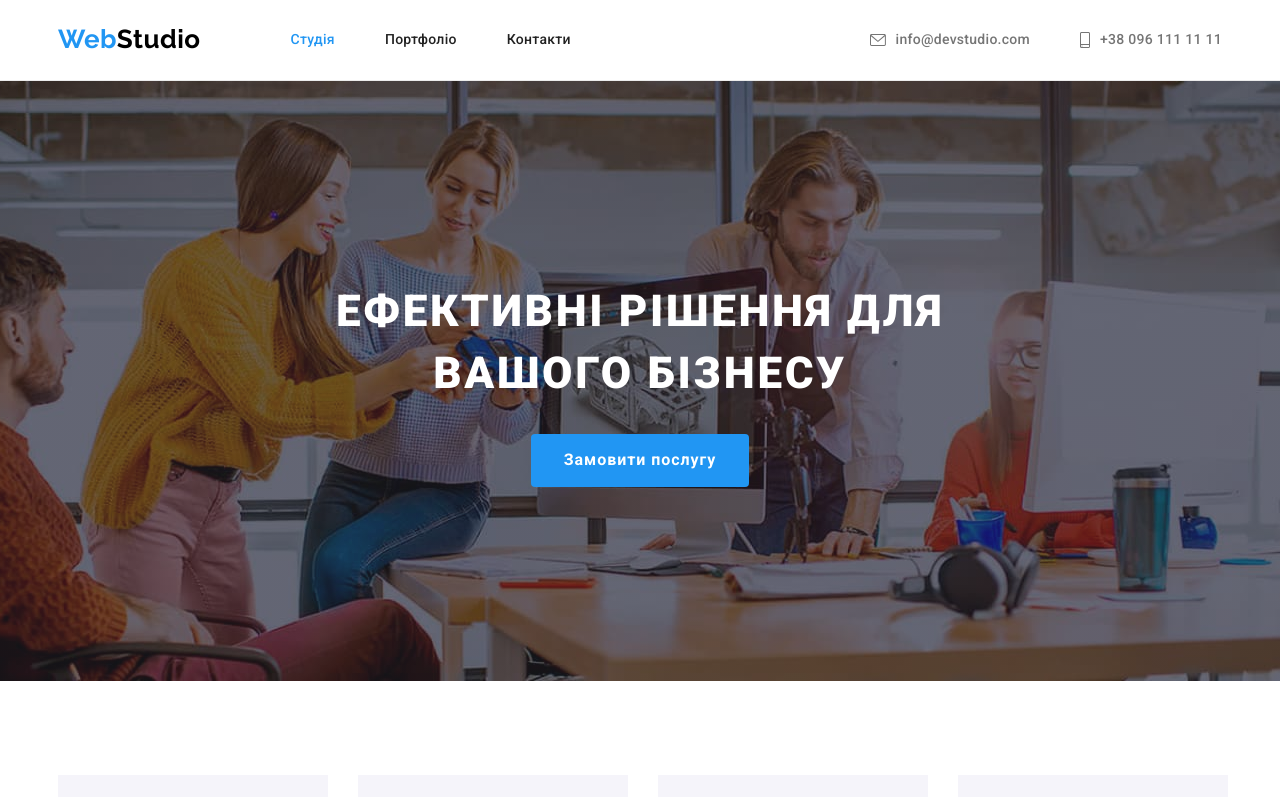
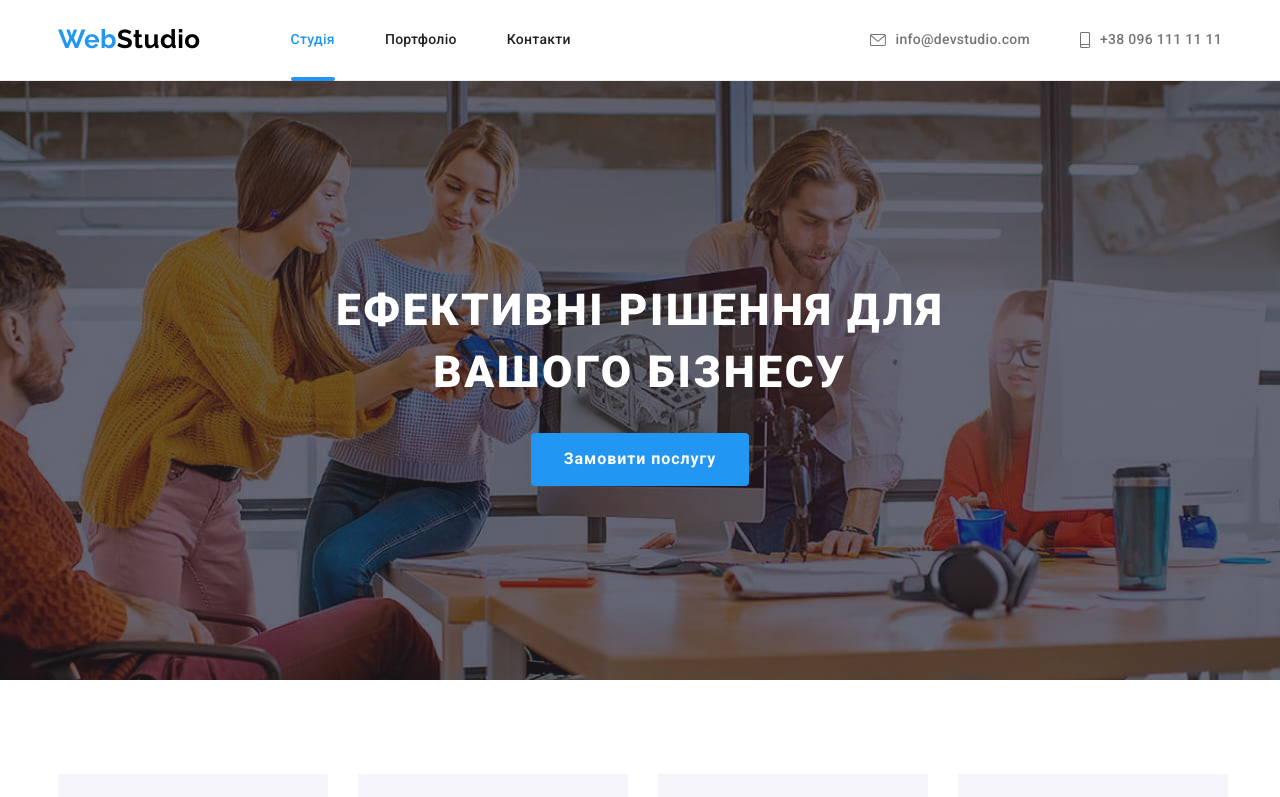
Before and after one commit to Kaffaborn/goit-markup-hw-05, a plain HTML site: page index.html in a window 1280 px wide. Shown: the top 797 px of the page. Drawn offline with nearby package versions, Linux system fonts and the light colour scheme.

Commit message:
делает дз

```diff
--- a/css/styles.css
+++ b/css/styles.css
@@ -75,9 +75,9 @@ img{
 }
 /* Header */
 header{
-    border-bottom-width: 1px;
-    border-bottom-style: solid;
-    border-bottom-color: var(--outline);
+    outline: 1px;
+    outline-style: solid;
+    outline-color: var(--outline);
 }
 
 .container.nav{
@@ -115,11 +115,24 @@ header{
     display: block;
     padding-top: 32px;
     padding-bottom: 32px;
+
+    position: relative;
 }
 .site-nav .link:hover,
 .site-nav .link:focus,
 .site-nav .link.current {
     color: var(--accent-color);
+}
+.current::after{
+    content: "";
+    background-color: var(--accent-color);
+    width: 100%;
+    height: 4px;
+    border-radius: 2px;;
+
+    position: absolute;
+    bottom: -1px;
+    left: 0;
 }
 
 .site-nav,
```
Also changed, not shown: index.html (+3 -1 lines).
